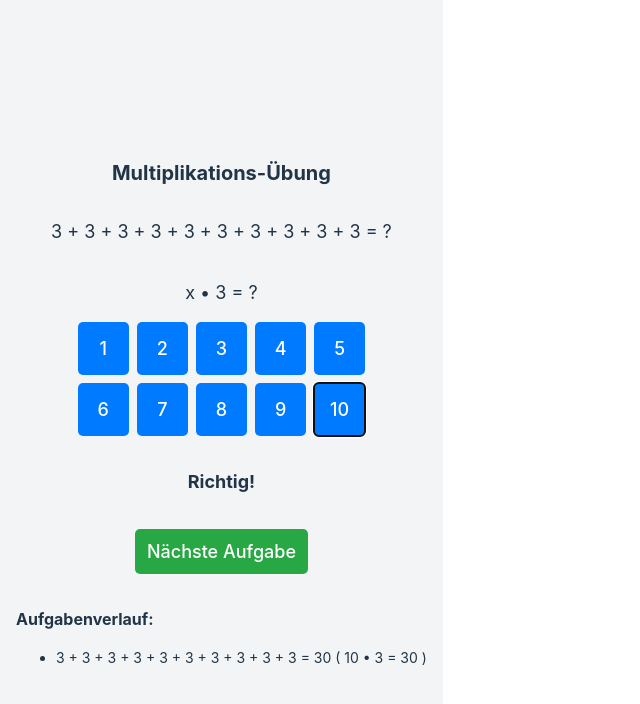
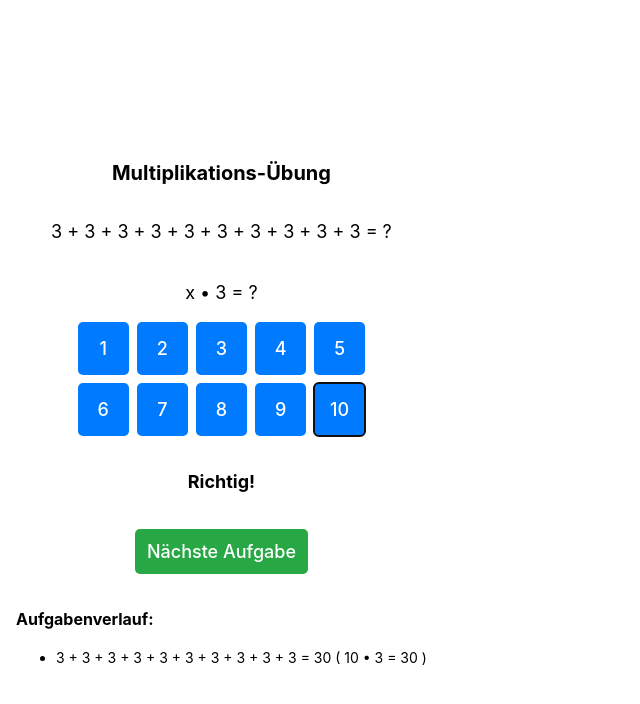
Before and after one commit to hssw24/vor1x1, a React (Vite) app: page / in a window 1280 px wide. Both pictures are taken after a click on the button "10". Shown: the top 704 px of the page, without its empty margins (0-640 px from the left). Built offline with nearby package versions, Linux system fonts and the light colour scheme.

Commit message:
Beschreibung der Änderungen

```diff
--- a/src/App.jsx
+++ b/src/App.jsx
@@ -30,10 +30,10 @@ export default function MultiplicationTrainer() {
   };
 
   return (
-    <div style={{ display: 'flex', flexDirection: 'column', alignItems: 'center', justifyContent: 'center', height: '100vh', backgroundColor: '#f3f4f6', padding: '16px' }}>
+    <div style={{ display: 'flex', flexDirection: 'column', alignItems: 'center', justifyContent: 'center', height: '100vh', backgroundColor: '#ffffff', padding: '16px', color: '#000000' }}>
       <h1 style={{ fontSize: '20px', fontWeight: 'bold', marginBottom: '16px' }}>Multiplikations-Übung</h1>
-      <p style={{ fontSize: '18px', marginBottom: '16px' }}>{`${task.factor} + `.repeat(task.multiplier).slice(0, -2)} = ?</p>
-      <p style={{ fontSize: '18px', marginBottom: '16px' }}>x • {task.factor} = ?</p>
+      <p style={{ fontSize: '18px', marginBottom: '16px', color: '#000000' }}>{`${task.factor} + `.repeat(task.multiplier).slice(0, -2)} = ?</p>
+      <p style={{ fontSize: '18px', marginBottom: '16px', color: '#000000' }}>x • {task.factor} = ?</p>
       <div style={{ display: 'grid', gridTemplateColumns: 'repeat(5, 1fr)', gap: '8px', marginBottom: '16px' }}>
         {[...Array(10).keys()].map((num) => (
           <button
@@ -45,13 +45,13 @@ export default function MultiplicationTrainer() {
           </button>
         ))}
       </div>
-      {message && <p style={{ marginTop: '16px', fontSize: '18px', fontWeight: 'bold' }}>{message}</p>}
+      {message && <p style={{ marginTop: '16px', fontSize: '18px', fontWeight: 'bold', color: '#000000' }}>{message}</p>}
       {showNext && <button onClick={handleNextTask} style={{ marginTop: '16px', padding: '12px', fontSize: '18px', backgroundColor: '#28a745', color: 'white', border: 'none', borderRadius: '5px', cursor: 'pointer' }}>Nächste Aufgabe</button>}
-      <div style={{ marginTop: '20px', textAlign: 'left' }}>
+      <div style={{ marginTop: '20px', textAlign: 'left', color: '#000000' }}>
         <h2 style={{ fontSize: '16px', fontWeight: 'bold' }}>Aufgabenverlauf:</h2>
         <ul>
           {history.map((item, index) => (
-            <li key={index} style={{ fontSize: '14px' }}>{item}</li>
+            <li key={index} style={{ fontSize: '14px', color: '#000000' }}>{item}</li>
           ))}
         </ul>
       </div>
```
